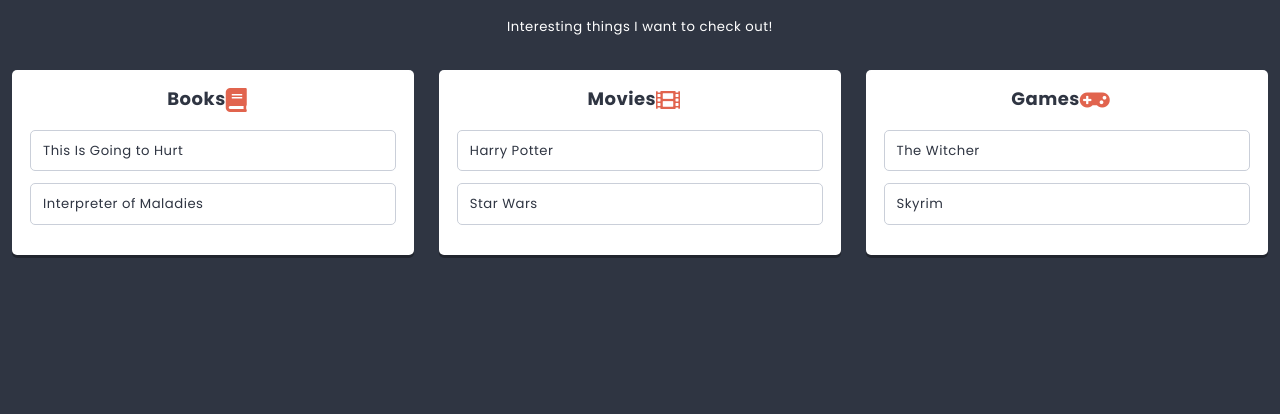
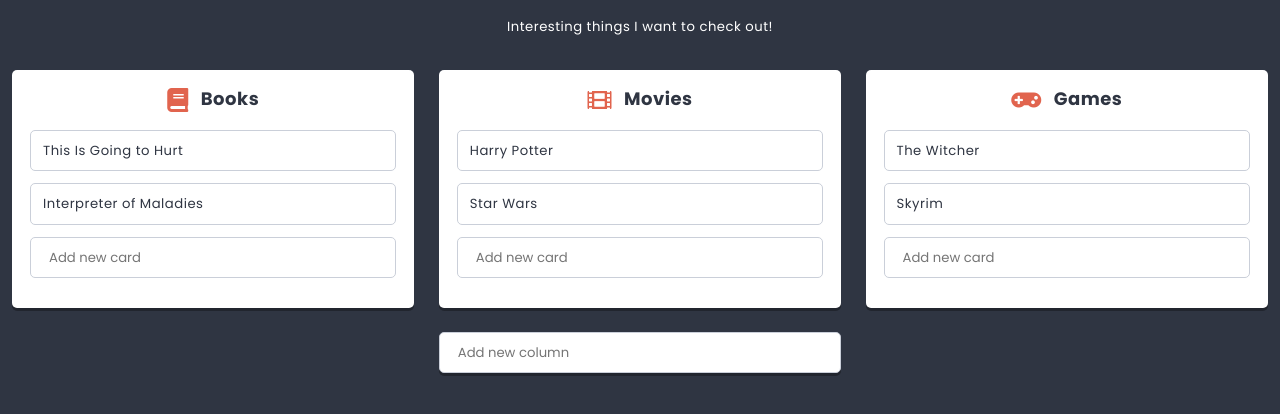
Before and after one commit to MATEUSZ1M/nauka_REAKTA, a React app: page / in a window 1280 px wide. Shown: the part 362-776 px from the top of the page. Built offline with nearby package versions, Linux system fonts and the light colour scheme.

Commit message:
Refactor create column

```diff
--- a/redux/store.js
+++ b/redux/store.js
@@ -1,5 +1,6 @@
 import {combineReducers, createStore} from 'redux';
 import initialStoreData from '../src/data/dataStore';
+import columnsReducer from './columnsRedux';
 
 // define initial state and shallow-merge initial data
 const initialState = {
@@ -12,6 +13,7 @@ const initialState = {
 
 // define reducers
 const reducers = {
+  columns: columnsReducer,
 };
 
 // add blank reducers for initial state properties without reducers
--- a/src/components/Card/Card.js
+++ b/src/components/Card/Card.js
@@ -2,9 +2,7 @@ import React from 'react';
 import styles from './Card.scss';
 import PropTypes from 'prop-types';
 
-// const title = this.props;
-
-const Card = ({title}) => (<div className={styles.component}>{title}</div>);
+const Card = ({ title }) => <div className={styles.component}>{title}</div>;
 
 Card.propTypes = {
   title: PropTypes.string.isRequired,
--- a/src/components/Column/Column.js
+++ b/src/components/Column/Column.js
@@ -1,34 +1,42 @@
 import React from 'react';
+import Icon from '../Icon/Icon';
 import styles from './Column.scss';
 import PropTypes from 'prop-types';
-import Card from '../Card/Card.js';
-// import Creator from '../Creator/Creator.js';
-// import { settings } from '../../data/dataStore';
-import Icon from '../Icon/Icon.js';
+import Card from '../Card/Card';
+import Creator from '../Creator/Creator';
+import { settings } from '../../data/dataStore';
 
 class Column extends React.Component {
+
   static propTypes = {
-    title: PropTypes.node.isRequired,
+    title: PropTypes.string.isRequired,
     icon: PropTypes.string,
     cards: PropTypes.array,
-  };
+    addCards: PropTypes.func,
+  }
 
-  static defaultProps = { cards: [] };
+  static defaultProps = {
+    icon: settings.defaultColumnIcon,
+  }
 
   render() {
-    const { title, icon, cards } = this.props;
+    const { title, icon, cards, addCards } = this.props;
+    console.log('add Cards', addCards);
 
     return (
       <section className={styles.component}>
-        <h3 className={styles.title}>
-          {title}
-          <span className={styles.icon}>
-            <Icon name={icon} />
-          </span>
+        <h3 className={styles.title}><span className={styles.icon}>
+          <Icon key='3' name={icon} />
+        </span>{title}
         </h3>
-        {cards.map((cardsData) => (
-          <Card key={cardsData.id} {...cardsData} />
-        ))}
+        <div className={styles.cards}>
+          {cards.map(cardsData => (
+            <Card key={cardsData.id} {...cardsData} />
+          ))}
+        </div>
+        <div className={styles.creator}>
+          <Creator text={settings.cardCreatorText} action={addCards} />
+        </div>
       </section>
     );
   }
--- a/src/components/Hero/Hero.js
+++ b/src/components/Hero/Hero.js
@@ -6,13 +6,13 @@ import ReactHtmlParser from 'react-html-parser';
 const Hero = (props) => (
   <header className={styles.component}>
     <h2 className={styles.title}>{ReactHtmlParser(props.titleText)}</h2>
-    <img className={styles.image} src={props.imageSrc} />
+    <img className={styles.image} src={props.image} />
   </header>
 );
 
 Hero.propTypes = {
   titleText: PropTypes.node.isRequired,
-  imageSrc: PropTypes.node.isRequired,
+  image: PropTypes.node.isRequired,
 };
 
 export default Hero;
--- a/src/components/List/List.js
+++ b/src/components/List/List.js
@@ -1,18 +1,19 @@
 import React from 'react';
 import styles from './List.scss';
 import Hero from '../Hero/Hero.js';
-// import Creator from '../Creator/Creator.js';
-import Column from '../Column/ColumnContainer.js';
+import Column from '../Column/ColumnContainer';
+import Creator from '../Creator/Creator';
 import PropTypes from 'prop-types';
 import { settings } from '../../data/dataStore';
 import ReactHtmlParser from 'react-html-parser';
 
 class List extends React.Component {
   static propTypes = {
-    title: PropTypes.node.isRequired,
-    description: PropTypes.node,
+    title: PropTypes.string.isRequired,
+    image: PropTypes.string,
+    description: PropTypes.string,
     columns: PropTypes.array,
-    image: PropTypes.node.isRequired,
+    addColumn: PropTypes.func,
   };
 
   static defaultProps = {
@@ -20,25 +21,18 @@ class List extends React.Component {
   };
 
   render() {
-    const { title, image, description, columns} = this.props;
-
+    const { title, image, description, columns, addColumn } = this.props;
     return (
       <section className={styles.component}>
-        <Hero titleText={title} imageSrc={image} />
+        <Hero titleText={title} image={image} />
         <div className={styles.description}>{ReactHtmlParser(description)}</div>
         <div className={styles.columns}>
-          {/* {this.state.columns.map(({ key, ...columnProps }) => (
-            <Column key={key} {...columnProps} />
+          {columns.map((columnData) => (
+            <Column key={columnData.id} {...columnData} />
           ))}
         </div>
         <div className={styles.creator}>
-          <Creator
-            text={settings.columnCreatorText}
-            action={(title) => this.addColumn(title)}
-          /> */}
-          {columns.map((columnData) => (
-            <Column key={columnData.id} {...columnData} />
-          ))}
+          <Creator text={settings.columnCreatorText} action={ addColumn } />
         </div>
       </section>
     );
--- a/src/components/List/ListContainer.js
+++ b/src/components/List/ListContainer.js
@@ -1,11 +1,16 @@
 import { connect } from 'react-redux';
 import List from './List';
+import { getColumnsForList, createActionAddColumn} from '../../../redux/columnsRedux.js';
 
 const mapStateToProps = (state, props) => ({
   columns: getColumnsForList(state, props.id),
 });
 
-export const getColumnsForList = ({ columns }, listId) =>
-  columns.filter((column) => column.listId == listId);
+const mapDispatchToProps = (dispatch, props) => ({
+  addColumn: title => dispatch(createActionAddColumn({
+    listId: props.id,
+    title,
+  })),
+});
 
-export default connect(mapStateToProps)(List);
+export default connect(mapStateToProps, mapDispatchToProps)(List);
```
